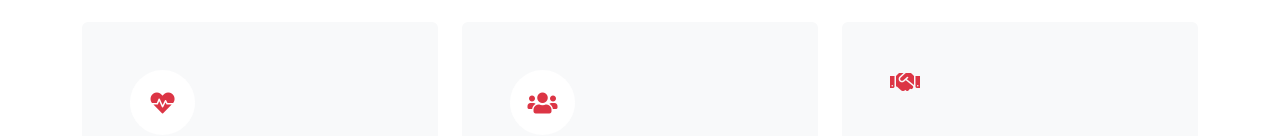
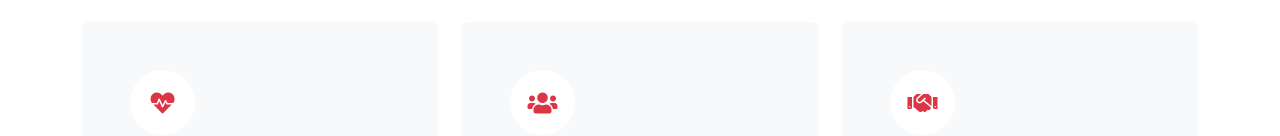
Before and after one commit to shureedshazzad/Dream-Official-Website, a React (Create React App) app in the folder frontend/: page / in a window 1280 px wide. Shown: the part 653-789 px from the top of the page. Built offline with nearby package versions, Linux system fonts and the light colour scheme.

Commit message:
change goals

```diff
--- a/frontend/src/components/Goals.jsx
+++ b/frontend/src/components/Goals.jsx
@@ -47,7 +47,7 @@ function Goals() {
           </div>
           <div className="col-lg-4 col-md-6 wow fadeInUp" data-wow-delay="0.5s">
             <div className="service-item bg-light rounded h-100 p-5">
-              <div style={divStyle}>
+              <div style={circleStyle}>
                 <i className="fa fa-handshake text-danger fs-4"></i>
               </div>
               <h4 className="mb-3">Collaboration and Outreach</h4>
```
